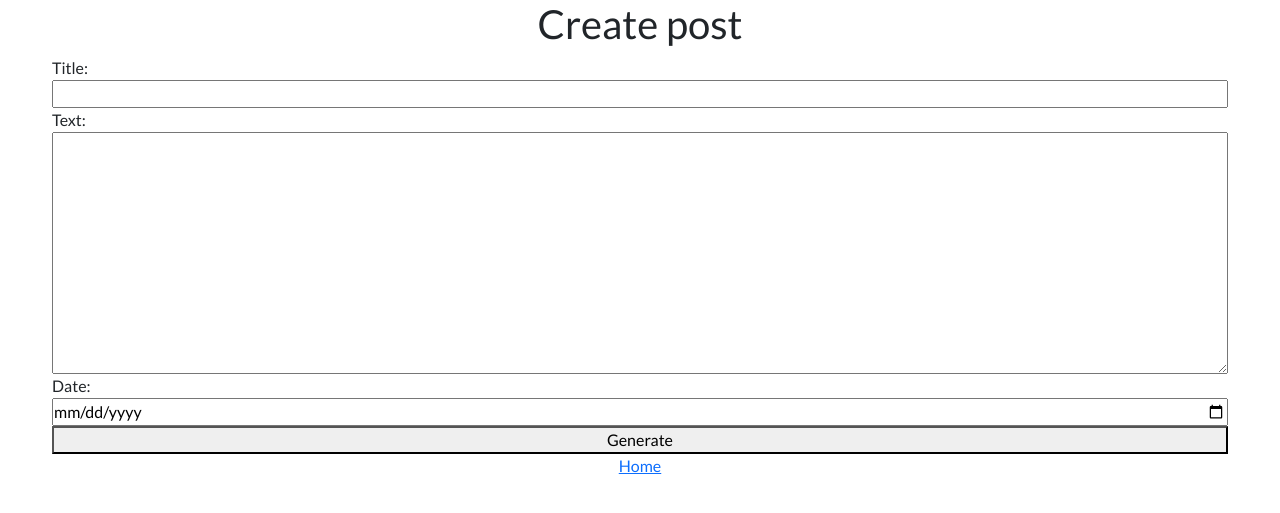
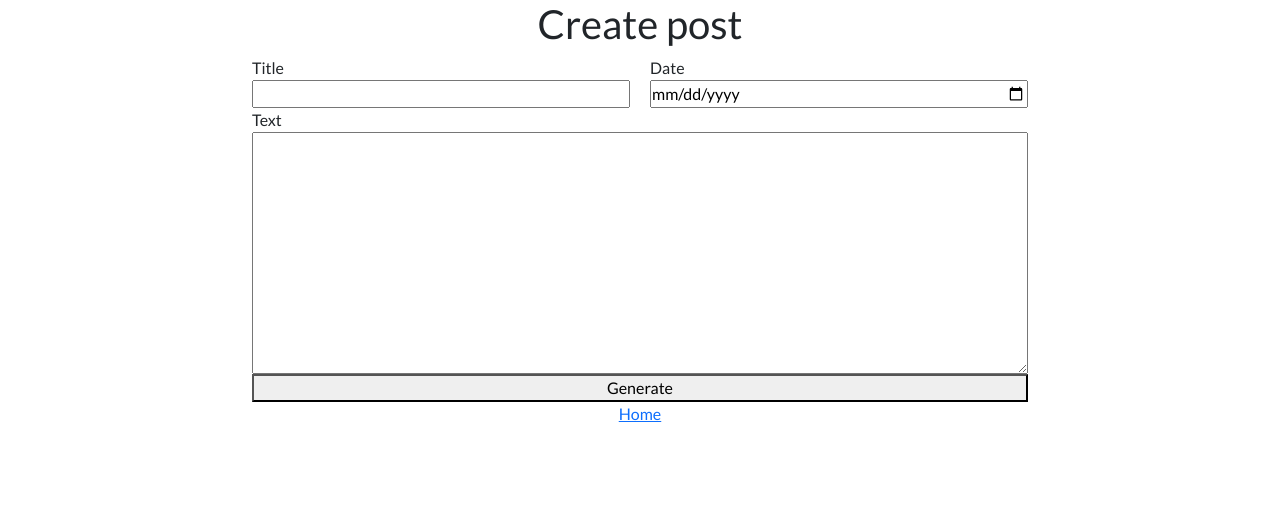
Before and after one commit to AnnaMrowca/myBlogProject, a Django app: page /create in a window 1280 px wide. Shown: the top 513 px of the page. Run offline with Django 3.2, Linux system fonts and the light colour scheme.

Commit message:
styling create.html for: making rows and columns, creating spaces between forms, introducing child-elements and section to manage row class

```diff
--- a/blog/static/css/styles.css
+++ b/blog/static/css/styles.css
@@ -41,5 +41,31 @@ body {
 .create-form {
     display: flex;
     flex-direction: column;
+}
 
+.form-element {
+    display: flex;
+    flex-direction: column;
+    flex: 1;
 }
+
+.form-row {
+    display: flex;
+    flex-direction: row;
+}
+
+input {
+    width: 100%;
+}
+
+.form-element:first-child {
+    margin-right: 10px;
+}
+
+.form-element:last-child {
+    margin-left: 10px;
+}
+
+.create .row {
+    max-width: 800px;
+}
--- a/blog/templates/create.html
+++ b/blog/templates/create.html
@@ -6,23 +6,34 @@
 
     {{error}}
     </div>
+<section class="create">
 <div class="row">
 <form class="create-form" action="{% url 'create' %}" method="POST">
 
-    <label for="id_title">Title:</label>
+    <div class="form-row">
+        <div class="form-element">
+    <label for="id_title">Title</label>
     <input type="text" name="title" maxlength="200" required="" id="id_title">
+    </div>
 
-    <label for="id_text">Text:</label>
+    <div class="form-element">
+    <label for="id_date">Date</label>
+    <input type="date" name="date" required="" id="id_date">
+        </div>
+    </div>
+
+    <div class="form-element">
+    <label for="id_text">Text</label>
     <textarea name="text" cols="40" rows="10" required="" id="id_text"></textarea>
+    </div>
 
-    <label for="id_date">Date:</label>
-    <input type="date" name="date" required="" id="id_date">
     <!-- uzywamy tego, aby zakomentować -->
     {% csrf_token %}
 
     <button type="submit">Generate</button>
 </form>
     </div>
+</section>
 
 <div class="text-center">
 <a href="{%url 'home'%}">Home</a>
```
